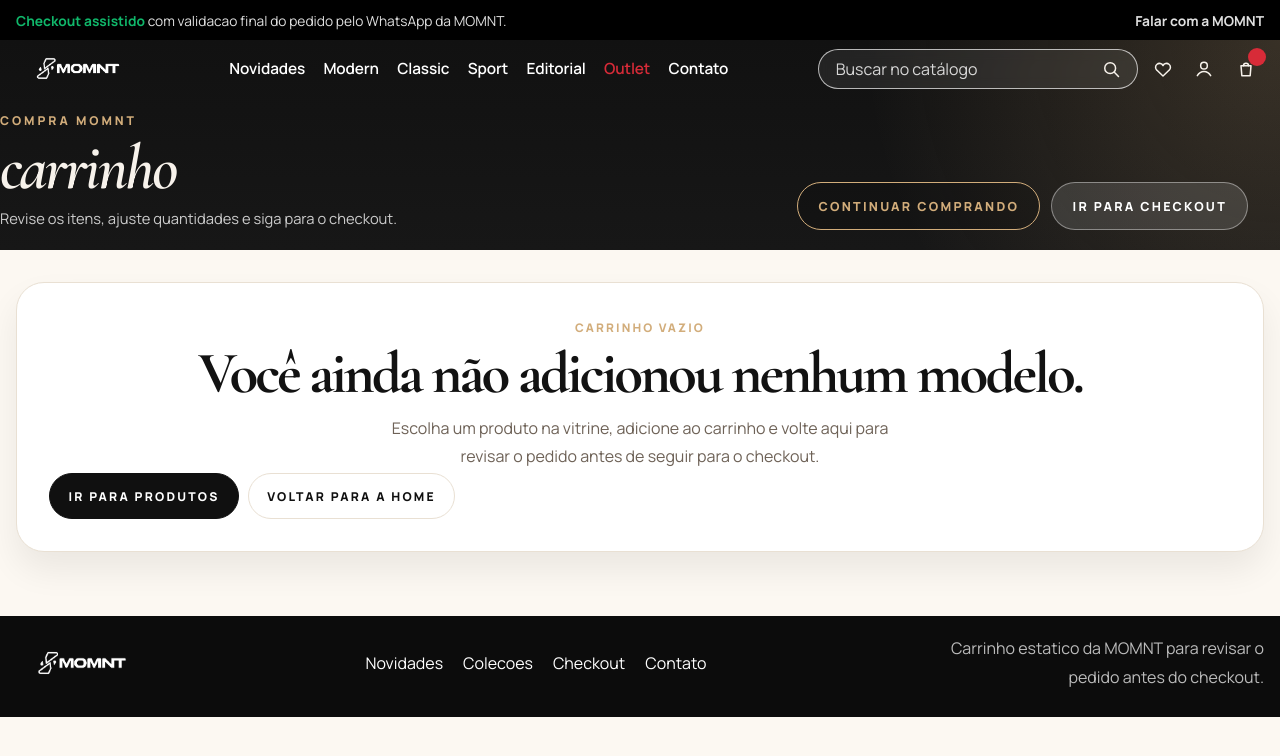
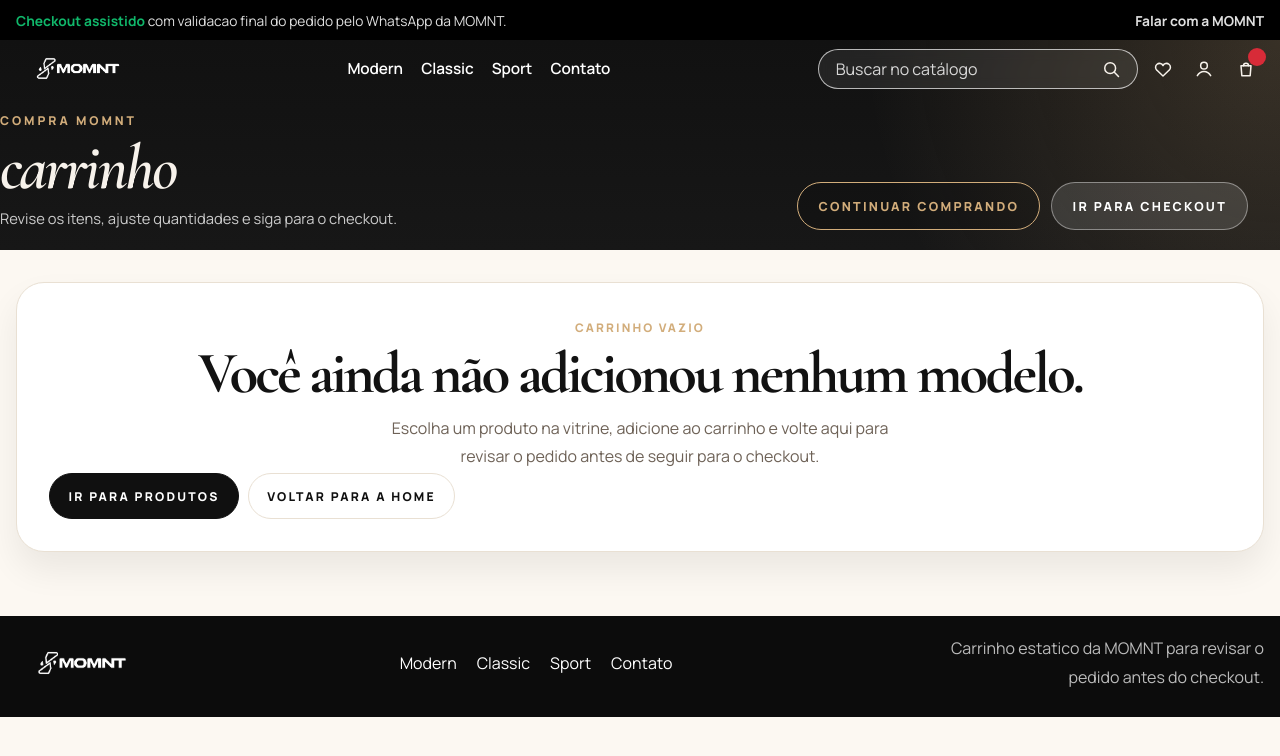
Before and after one commit to MOMNTLabs/MOMNT, a plain HTML site: page carrinho.html in a window 1280 px wide. Drawn offline with nearby package versions, Linux system fonts and the light colour scheme.

Commit message:
Simplify navigation and add category highlights

```diff
--- a/assets/js/admin.js
+++ b/assets/js/admin.js
@@ -507,6 +507,7 @@
     form.elements.title.value = category.title;
     form.elements.description.value = category.description;
     form.elements.heroImage.value = category.heroImage;
+    form.elements.highlightInNav.checked = Boolean(category.highlightInNav);
     renderImagePreview(elements.categoryPreview, [category.heroImage]);
   };
 
@@ -533,6 +534,7 @@
       title: form.elements.title.value.trim(),
       description: form.elements.description.value.trim(),
       heroImage: form.elements.heroImage.value.trim(),
+      highlightInNav: Boolean(form.elements.highlightInNav.checked),
     };
 
     if (previousKey !== nextKey) {
@@ -1000,6 +1002,7 @@
       title: "Título da categoria",
       description: "Descrição da categoria.",
       heroImage: "assets/images/collection-placeholder-modern.svg",
+      highlightInNav: false,
     };
     closeProductEditor({ force: true });
     state.activeCategoryKey = nextKey;
--- a/assets/js/catalog-data.js
+++ b/assets/js/catalog-data.js
@@ -204,6 +204,7 @@ window.MOMNT_CATEGORY_META = {
     description:
       "A linha Modern concentra os modelos mais diretos e comerciais da marca, com linguagem visual mais protagonista.",
     heroImage: "assets/images/lifestyle-02.jpg",
+    highlightInNav: false,
   },
   classic: {
     label: "Classic",
@@ -212,6 +213,7 @@ window.MOMNT_CATEGORY_META = {
     description:
       "A categoria Classic organiza modelos com encaixe versátil, foco em uso diário e visual mais refinado.",
     heroImage: "assets/images/collection-placeholder-classic.svg",
+    highlightInNav: false,
   },
   sport: {
     label: "Sport",
@@ -220,6 +222,7 @@ window.MOMNT_CATEGORY_META = {
     description:
       "A linha Sport agrupa produtos com leitura mais dinâmica, incluindo placeholders preparados para futuras entradas.",
     heroImage: "assets/images/collection-placeholder-sport.svg",
+    highlightInNav: false,
   },
 };
 
@@ -298,6 +301,7 @@ window.MOMNT_SITE_CONTENT = {
       title: String(category.title ?? "").trim(),
       description: String(category.description ?? "").trim(),
       heroImage: String(category.heroImage ?? "").trim(),
+      highlightInNav: Boolean(category.highlightInNav),
     };
   };
 
--- a/assets/js/main-v3.js
+++ b/assets/js/main-v3.js
@@ -1,7 +1,47 @@
 const menuToggle = document.querySelector(".menu-toggle");
 const siteNav = document.querySelector(".site-nav");
-const pageLinks = document.querySelectorAll(".site-nav a");
 const revealItems = document.querySelectorAll(".reveal");
+
+const isHomePage =
+  window.location.pathname.endsWith("/") ||
+  window.location.pathname.endsWith("/index.html") ||
+  window.location.pathname.endsWith("index.html");
+
+const escapeHtml = (value) =>
+  String(value ?? "")
+    .replace(/&/g, "&amp;")
+    .replace(/</g, "&lt;")
+    .replace(/>/g, "&gt;")
+    .replace(/"/g, "&quot;")
+    .replace(/'/g, "&#039;");
+
+const renderSiteNav = () => {
+  if (!siteNav) {
+    return;
+  }
+
+  const categoryMeta = window.MOMNT_CATEGORY_META ?? {};
+  const categories = Object.entries(categoryMeta).filter(
+    ([categoryKey]) => categoryKey !== "all",
+  );
+
+  if (!categories.length) {
+    return;
+  }
+
+  const categoryLinks = categories
+    .map(([categoryKey, category]) => {
+      const highlightClass = category.highlightInNav
+        ? ' class="nav-link-highlight"'
+        : "";
+
+      return `<a${highlightClass} href="produtos.html?categoria=${encodeURIComponent(categoryKey)}">${escapeHtml(category.label)}</a>`;
+    })
+    .join("");
+  const contactHref = isHomePage ? "#contato" : "index.html#contato";
+
+  siteNav.innerHTML = `${categoryLinks}<a href="${contactHref}">Contato</a>`;
+};
 
 const closeNav = () => {
   if (!siteNav || !menuToggle) {
@@ -12,14 +52,18 @@ const closeNav = () => {
   menuToggle.setAttribute("aria-expanded", "false");
 };
 
+renderSiteNav();
+
 if (menuToggle && siteNav) {
   menuToggle.addEventListener("click", () => {
     const isOpen = siteNav.classList.toggle("is-open");
     menuToggle.setAttribute("aria-expanded", String(isOpen));
   });
 
-  pageLinks.forEach((link) => {
-    link.addEventListener("click", closeNav);
+  siteNav.addEventListener("click", (event) => {
+    if (event.target instanceof HTMLAnchorElement) {
+      closeNav();
+    }
   });
 
   document.addEventListener("click", (event) => {
--- a/carrinho.html
+++ b/carrinho.html
@@ -55,12 +55,9 @@
           </button>
 
           <nav class="site-nav" id="site-nav" aria-label="Principal">
-            <a href="produtos.html">Novidades</a>
             <a href="produtos.html?categoria=modern">Modern</a>
             <a href="produtos.html?categoria=classic">Classic</a>
             <a href="produtos.html?categoria=sport">Sport</a>
-            <a href="index.html#editorial">Editorial</a>
-            <a class="nav-link-highlight" href="produtos.html">Outlet</a>
             <a href="index.html#contato">Contato</a>
           </nav>
 
@@ -145,9 +142,9 @@
           <img src="assets/images/momnt-logo.png" alt="MOMNT" />
         </a>
         <nav class="footer-nav" aria-label="Rodape">
-          <a href="produtos.html">Novidades</a>
-          <a href="produtos.html">Colecoes</a>
-          <a href="checkout.html">Checkout</a>
+          <a href="produtos.html?categoria=modern">Modern</a>
+          <a href="produtos.html?categoria=classic">Classic</a>
+          <a href="produtos.html?categoria=sport">Sport</a>
           <a href="index.html#contato">Contato</a>
         </nav>
         <p class="footer-copy">
@@ -163,9 +160,9 @@
       </a>
     </div>
 
-    <script src="assets/js/catalog-data.js?v=20260624a"></script>
+    <script src="assets/js/catalog-data.js?v=20260624d"></script>
     <script src="assets/js/cart.js?v=20260329a"></script>
     <script src="assets/js/cart-page.js?v=20260329a"></script>
-    <script src="assets/js/main-v3.js"></script>
+    <script src="assets/js/main-v3.js?v=20260624d"></script>
   </body>
 </html>
```
Also changed, not shown: admin.html (+6 -2 lines), checkout.html (+5 -8 lines), index.html (+5 -8 lines), produto.html (+5 -8 lines), produtos.html (+5 -8 lines).
